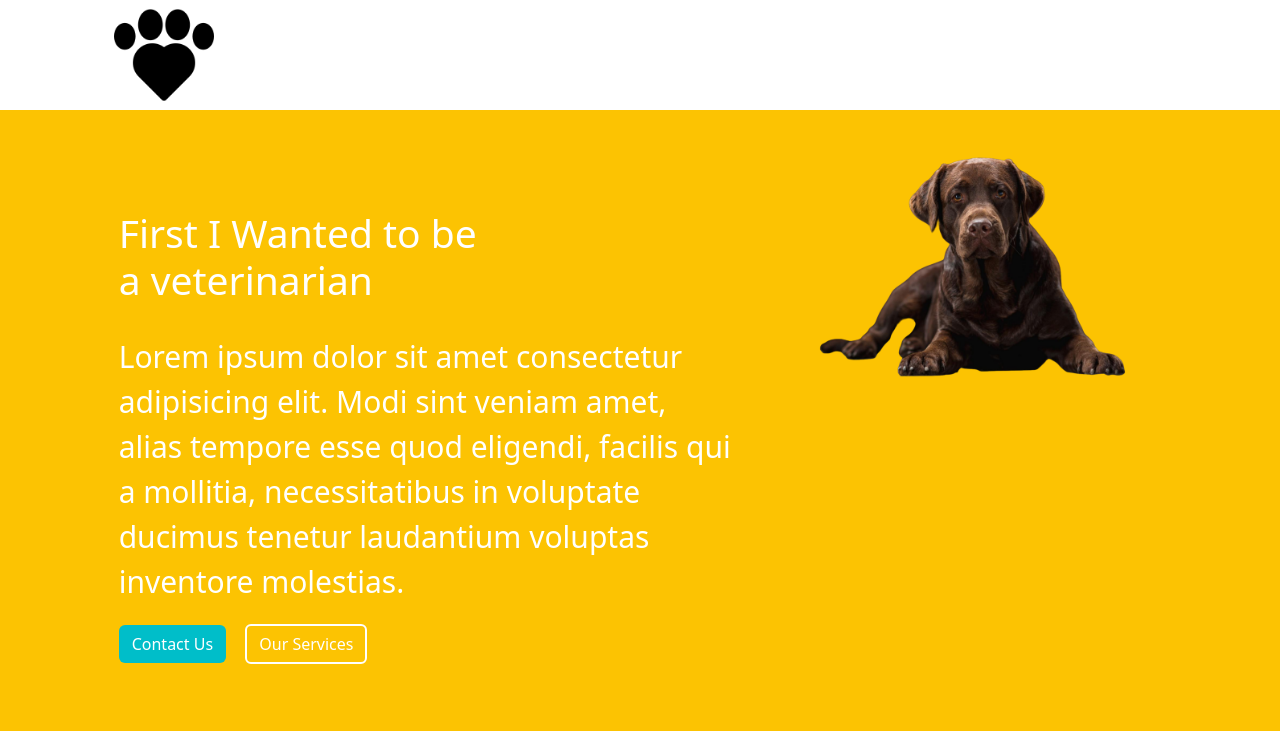
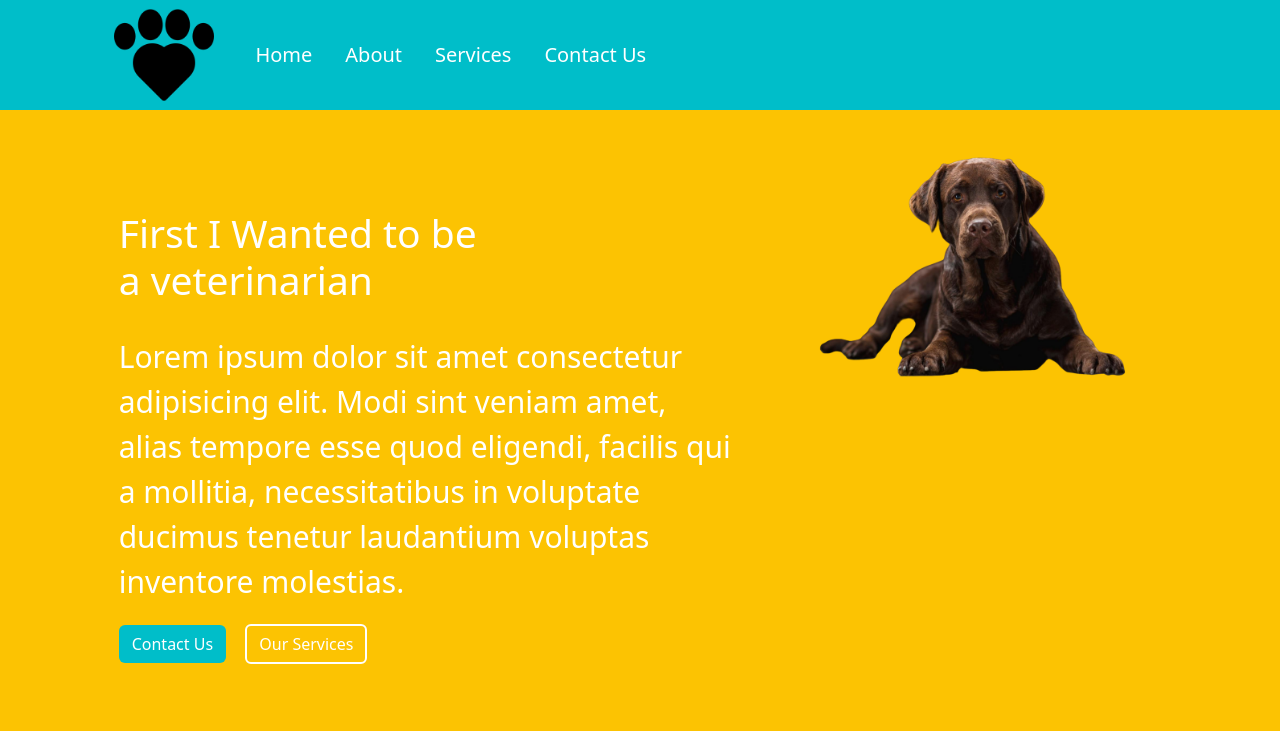
Before and after one commit to aakshsingh6474/petworld, a plain HTML site: page index.html in a window 1280 px wide. Shown: the top 731 px of the page. Drawn offline with nearby package versions, Linux system fonts and the light colour scheme.

Commit message:
Update style1.css
 change the nav bar color

```diff
--- a/css/style1.css
+++ b/css/style1.css
@@ -1,6 +1,6 @@
 /* navbar */
 #top_nav{
-    background-color:#00bec9 important!;
+    background-color:#00bec9!important;
     padding: 0 8%;
 
 }
```
